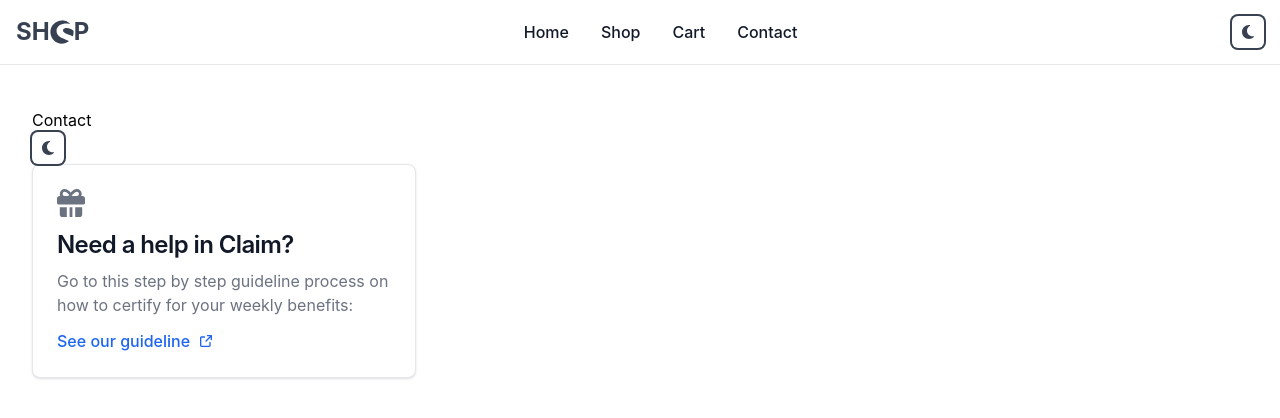
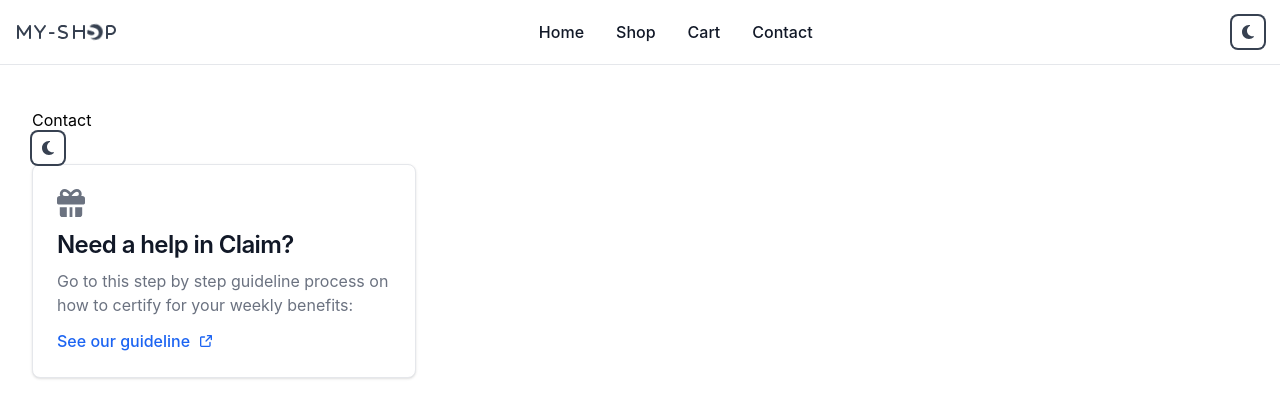
Before and after one commit to GrowinFlow/myshop, a React (Create React App) app: page /contact in a window 1280 px wide. Shown: the top 418 px of the page. Built offline with nearby package versions, Linux system fonts and the light colour scheme.

Commit message:
update logo

```diff
--- a/src/Layout/Header.js
+++ b/src/Layout/Header.js
@@ -14,7 +14,7 @@ function Header() {
   <div className="max-w-screen-xl flex flex-wrap items-center justify-between mx-auto p-4">
   <a href="https://flowbite.com/" className="flex items-center space-x-3 rtl:space-x-reverse">
 
-     <Logo color="gray-700" darkColor="white" size="2xl"/>
+     <Logo color="gray-700" darkColor="white" size="xxl"/>
 
   </a>
   <div className="flex md:order-2 space-x-3 md:space-x-0 rtl:space-x-reverse">
--- a/src/Layout/PreComponents/Logo.js
+++ b/src/Layout/PreComponents/Logo.js
@@ -1,12 +1,12 @@
 import React from 'react'
-import { FaShopware } from 'react-icons/fa'
+import { FaShopware, FaM, FaY, FaS, FaH, FaP  } from 'react-icons/fa6'
 
 
 function Logo(props) {
   return (
     <>
     <span className={`text-${props.color} dark:text-${props.darkColor} flex items-center font-bold text-${props.size}`}>
-        SH<FaShopware />P
+    <FaM/><FaY/>-<FaS/><FaH/><FaShopware className='animate-spin'/> <FaP/>
 
     </span>
     </>
```
